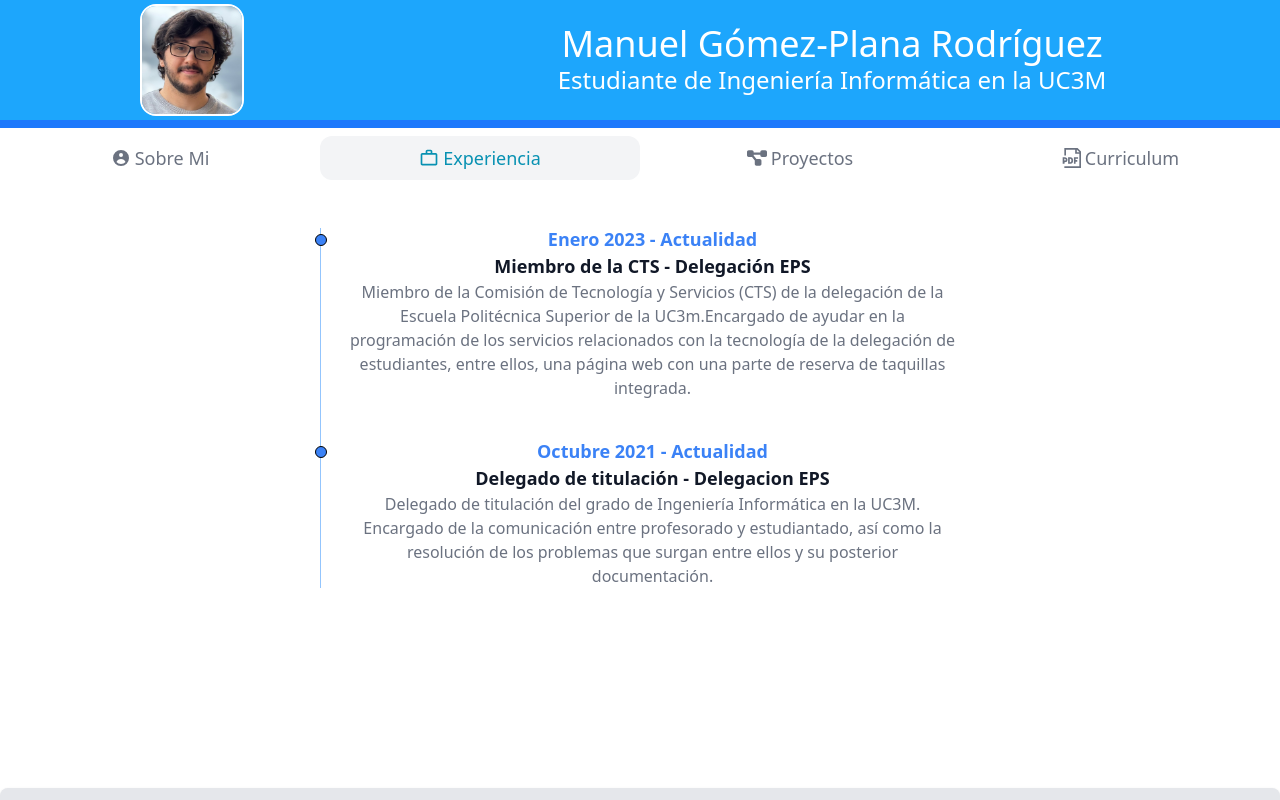
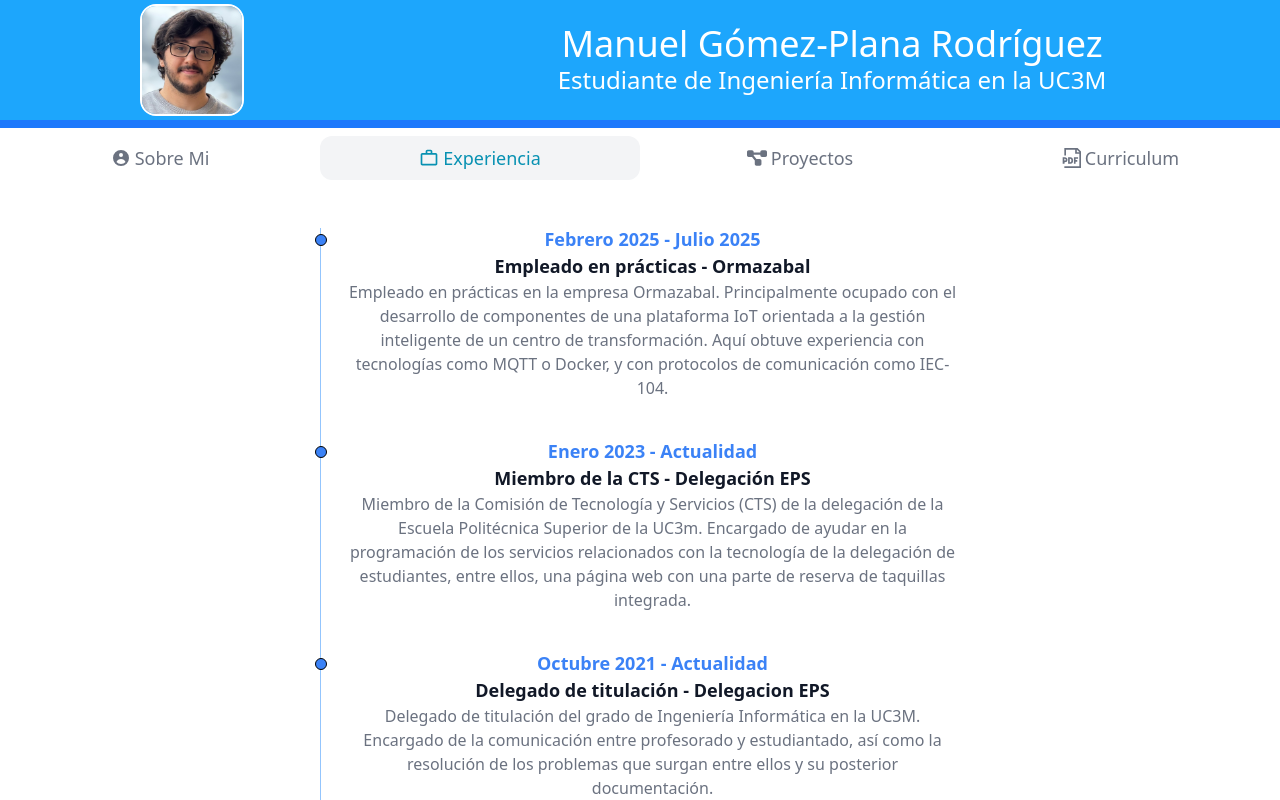
Before and after one commit to ManuGPR/WebCV, a React (Vite) app: page / in a window 1280 px wide. Both pictures are taken after a click on the tab "Experiencia". Shown: the top 800 px of the page. Built offline with nearby package versions, Linux system fonts and the light colour scheme.

Commit message:
actualización 25-08-2025

```diff
--- a/src/components/Experiencia.tsx
+++ b/src/components/Experiencia.tsx
@@ -7,11 +7,24 @@ const Experiencia = () => {
         <Timeline.Item>
           <Timeline.Point />
           <Timeline.Content>
+            <Timeline.Time>Febrero 2025 - Julio 2025</Timeline.Time>
+            <Timeline.Title>Empleado en prácticas - Ormazabal</Timeline.Title>
+            <Timeline.Body>
+              Empleado en prácticas en la empresa Ormazabal. Principalmente ocupado con el desarrollo
+              de componentes de una plataforma IoT orientada a la gestión inteligente de un centro de
+              transformación. Aquí obtuve experiencia con tecnologías como MQTT o Docker, y con
+              protocolos de comunicación como IEC-104.
+            </Timeline.Body>
+          </Timeline.Content>
+        </Timeline.Item>
+        <Timeline.Item>
+          <Timeline.Point />
+          <Timeline.Content>
             <Timeline.Time>Enero 2023 - Actualidad</Timeline.Time>
             <Timeline.Title>Miembro de la CTS - Delegación EPS</Timeline.Title>
             <Timeline.Body>
               Miembro de la Comisión de Tecnología y Servicios (CTS) de la delegación de la Escuela
-              Politécnica Superior de la UC3m.Encargado de ayudar en la programación de los servicios
+              Politécnica Superior de la UC3m. Encargado de ayudar en la programación de los servicios
               relacionados con la tecnología de la delegación de estudiantes, entre ellos, una página
               web con una parte de reserva de taquillas integrada.
             </Timeline.Body>
--- a/src/components/Proyectos.tsx
+++ b/src/components/Proyectos.tsx
@@ -26,7 +26,7 @@ const Proyectos = () => {
       <Card className='lg:max-w-[65vw] max-w-[80vw] mt-4'>
         <div className=''>
           <h3 className='text-blue-500 font-bold md:text-3xl text-xl'>
-            Página web delegación - Prerelease
+            Página web delegación
           </h3>
           <div className='border-b-2 border-blue-200 mt-4'></div>
           <div className='grid md:grid-cols-2 grid-cols-1 place-items-center'>
--- a/src/components/SobreMi.tsx
+++ b/src/components/SobreMi.tsx
@@ -7,6 +7,7 @@ import { BiLogoCPlusPlus } from "react-icons/bi";
 import { IoLogoNodejs } from "react-icons/io5";
 import { ImHtmlFive } from "react-icons/im";
 import { BsGithub } from "react-icons/bs";
+import { FaDocker } from "react-icons/fa";
 
 const SobreMi = () => {
   return (
@@ -18,12 +19,10 @@ const SobreMi = () => {
             </h3>
             <div className='border-b-2 border-blue-200 mt-4'></div>
             <p className='text-black md:text-xl text-sm mt-4 text-justify'>
-                Soy un estudiante de Ingeniería Informática, actualmente matriculado en el 4º curso.
+                Soy un estudiante de Ingeniería Informática, actualmente matriculado en el Máster Universitario en Ciencia Y tecnología Informática de la UC3M.
                 Mis intereses dentro del mundo de la informática son amplios, ya que me llama la atención
                 el desarrollo de software y la optimización de sistemas, así como el desarrollo de interfaces.
                 <br></br><br></br>
-                En este momento, me encuentro en búsqueda de prácticas para realizar mientras termino el grado, el cual
-                es mi objetivo principal.
             </p>
         </div>
       </Card>
@@ -46,6 +45,7 @@ const SobreMi = () => {
             <Badge className='gap-2 md: text-lg text-md font-semibold p-1 rounded-xl bg-blue-600 text-white' icon={SiMicrosoftword}>Word</Badge>
             <Badge className='gap-2 md: text-lg text-md font-semibold p-1 rounded-xl bg-[#da5f18] text-white' icon={SiJupyter}>Jupyter Notebook</Badge>
             <Badge className='gap-2 md: text-lg text-md font-semibold p-1 rounded-xl bg-black text-white' icon={FaLinux}>Linux y Unix</Badge>
+            <Badge className='gap-2 md: text-lg text-md font-semibold p-1 rounded-xl bg-blue text-white' icon={FaDocker}>Docker</Badge>
 
         </div>
       </div>
```
Also changed, not shown: src/App.tsx (line endings or trailing spaces), src/components/MenuTabs.tsx (line endings or trailing spaces).
